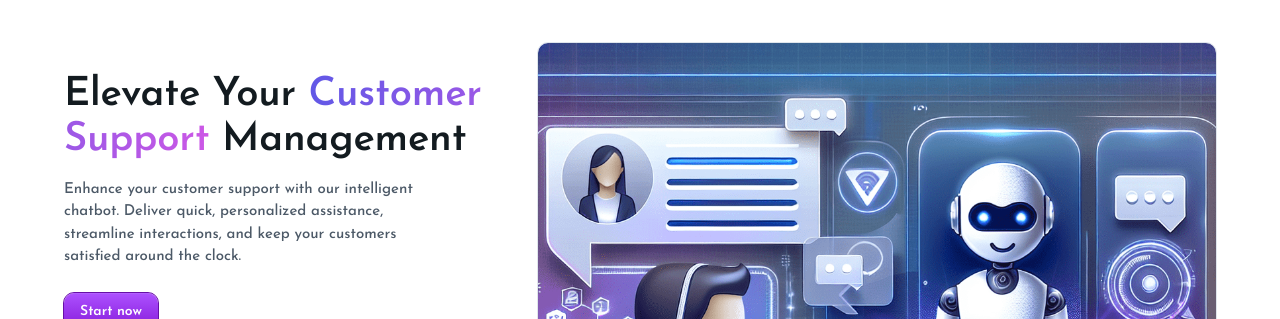
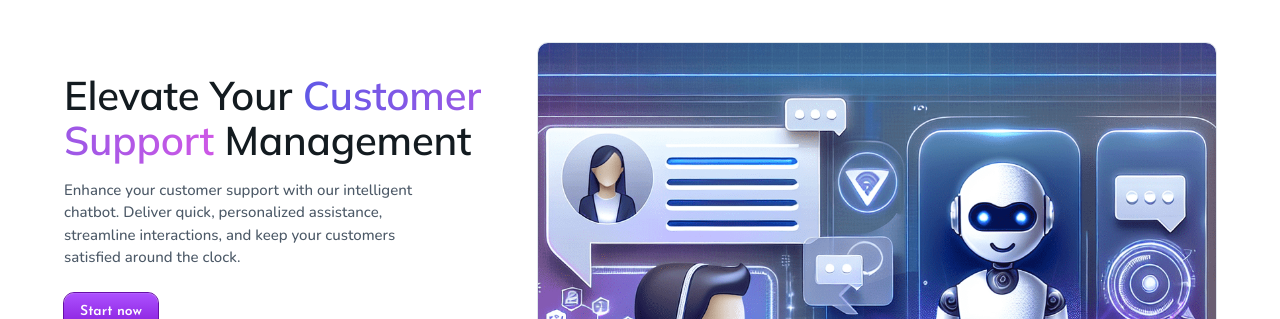
Before and after one commit to TrendifyCG/swift-support, a Next.js app: page / in a window 1280 px wide. Shown: the part 141-460 px from the top of the page. Built offline with nearby package versions, Linux system fonts and the light colour scheme; no server answers.

Commit message:
Fonting...

```diff
--- a/app/_components/LandingPage/Hero.js
+++ b/app/_components/LandingPage/Hero.js
@@ -1,6 +1,8 @@
 "use client";
 import { alpha, Link } from "@mui/material";
 import Box from "@mui/material/Box";
+import { Mulish } from "next/font/google";
+import { Nunito } from "next/font/google";
 import Button from "@mui/material/Button";
 import Container from "@mui/material/Container";
 import Stack from "@mui/material/Stack";
@@ -8,8 +10,17 @@ import Typography from "@mui/material/Typography";
 import { useRouter } from "next/navigation";
 import { useState } from "react";
 
+ const mulish=Mulish({
+    subsets: ["latin"],
+    display: "swap",
+  })
+const nunito=Nunito({
+  subsets: ["latin"],
+  display: "swap",
+})
 export default function Hero({ userLoading, user }) {
   const router = useRouter();
+
   return (
     <Box
       id="hero"
@@ -40,6 +51,7 @@ export default function Hero({ userLoading, user }) {
             // className="animated-text animatedFadeInUp fadeInUp"
             data-aos="fade-down"
             variant="h1"
+            fontFamily={mulish.style.fontFamily}
             sx={{
               // display: "flex",
               // flexDirection: { xs: "column", md: "row" },
@@ -47,6 +59,7 @@ export default function Hero({ userLoading, user }) {
                 xs: "center",
                 md: "flex-start",
               },
+
               textAlign: {
                 xs: "center",
                 md: "left",
@@ -63,6 +76,7 @@ export default function Hero({ userLoading, user }) {
             <Typography
               component="span"
               variant="h1"
+            fontFamily={mulish.style.fontFamily}
               sx={{
                 fontSize: {
                   xs: "clamp(1.5rem, 10vw, 2.5rem)",
@@ -80,6 +94,8 @@ export default function Hero({ userLoading, user }) {
             </Typography>
             <Typography
               component="span"
+
+            fontFamily={mulish.style.fontFamily}
               variant="h1"
               sx={{
                 fontSize: {
@@ -96,6 +112,8 @@ export default function Hero({ userLoading, user }) {
           <Typography
             data-aos="fade-left"
             color="text.secondary"
+
+            fontFamily={nunito.style.fontFamily}
             sx={{
               alignSelf: {
                 xs: "center",
--- a/app/layout.js
+++ b/app/layout.js
@@ -2,7 +2,7 @@ import "@/app/_styles/globals.css";
 import NextTopLoader from "nextjs-toploader";
 import "react-toastify/dist/ReactToastify.css";
 import { ToastContainer } from "react-toastify";
-import { Josefin_Sans } from "next/font/google";
+import { Josefin_Sans, Nunito } from "next/font/google";
 import { SupportProvider } from "@/app/_context/SupportContext";
 import { AuthProvider } from "./_context/AuthContext";
 
@@ -10,7 +10,10 @@ const josefin = Josefin_Sans({
   subsets: ["latin"],
   display: "swap",
 });
-
+const nunito=Nunito({
+  subsets: ["latin"],
+  display: "swap",
+})
 export const metadata = {
   title: "Create Next App",
   description: "Generated by create next app",
@@ -20,7 +23,7 @@ export default function RootLayout({ children }) {
   return (
     <AuthProvider>
       <html lang="en">
-        <body className={josefin.className}>
+        <body className={nunito.className}>
           <NextTopLoader showSpinner={false} color="#BE75FF" />
           <ToastContainer />
           <SupportProvider>{children}</SupportProvider>
```
